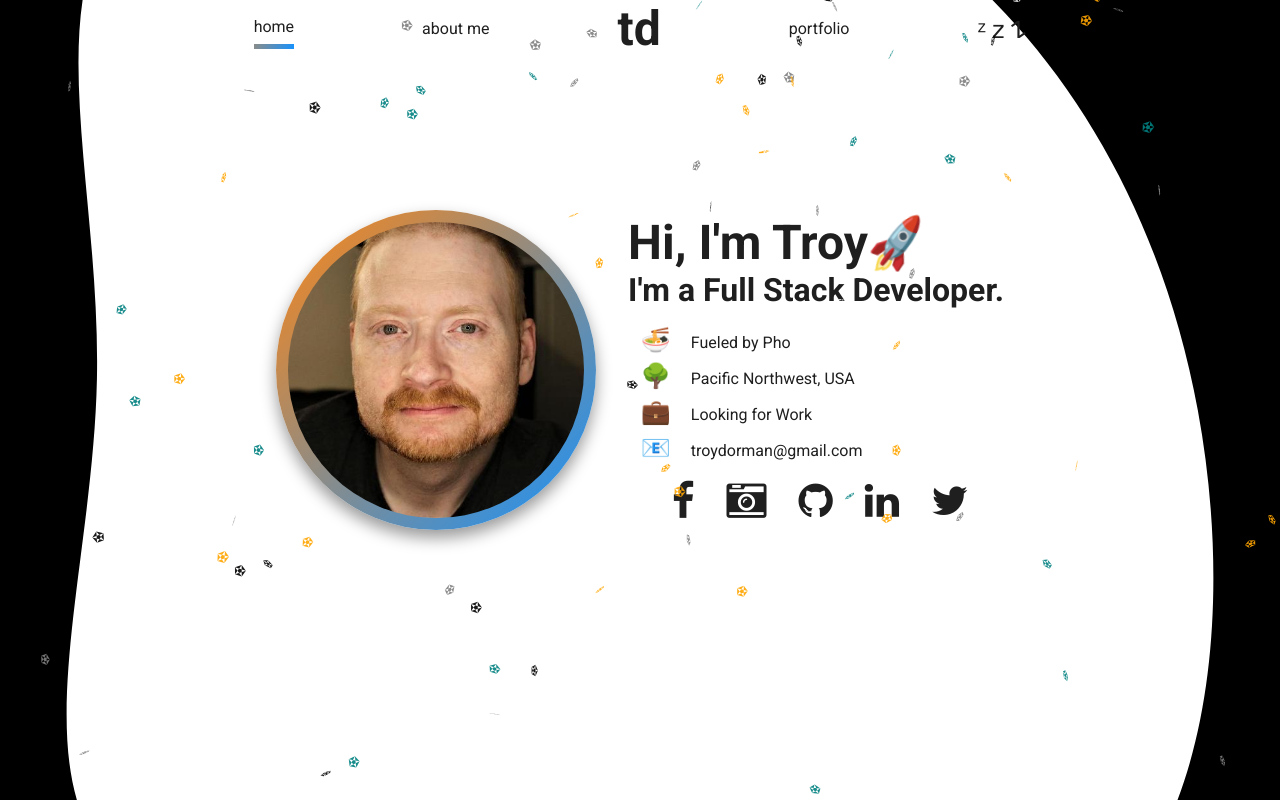
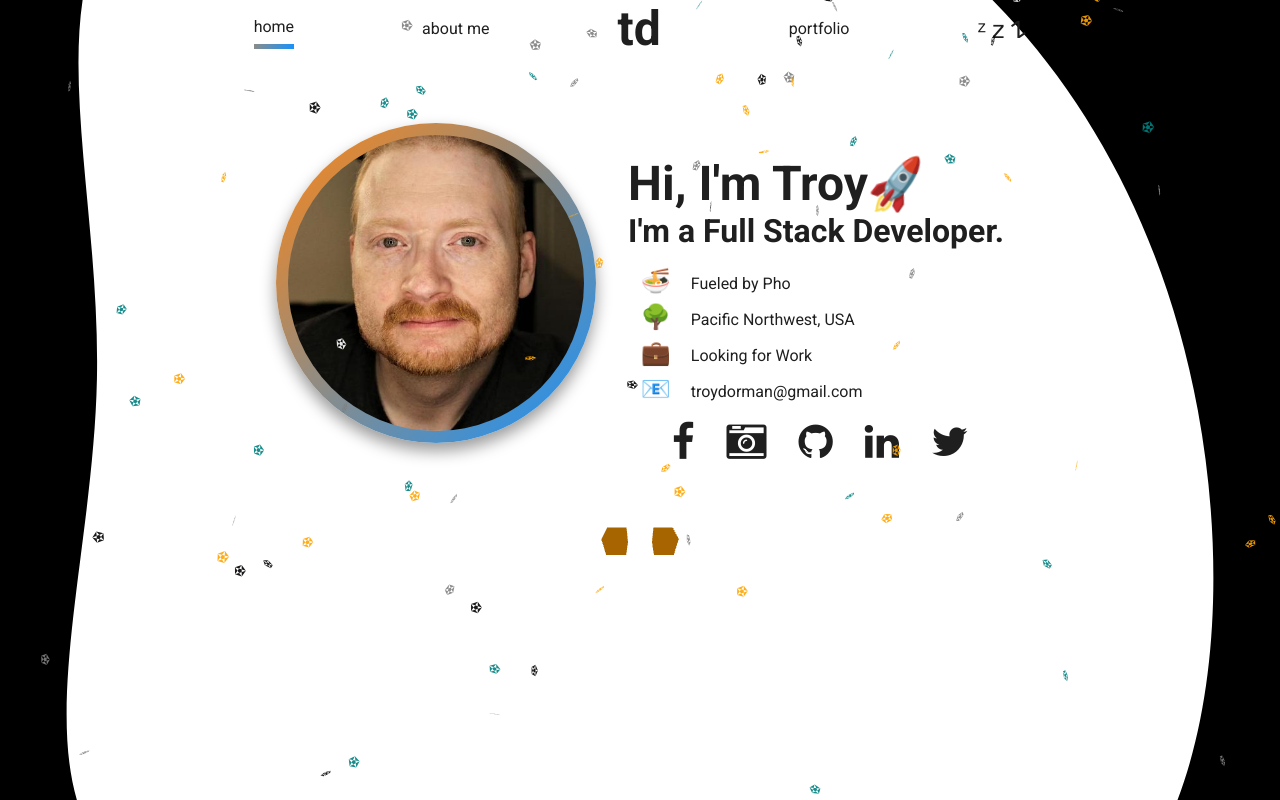
Before and after one commit to infiniteoo/portfolio_2024, a React (Create React App) app: page / in a window 1280 px wide. Built offline with nearby package versions, Linux system fonts and the light colour scheme.

Commit message:
displaying home plage with 3d boxes

```diff
--- a/package.json
+++ b/package.json
@@ -23,6 +23,7 @@
     "react-dom": "^18.2.0",
     "react-router-dom": "^6.3.0",
     "react-scripts": "^5.0.1",
+    "react-three-fiber": "^6.0.13",
     "react-tilt": "^1.0.2",
     "react-use": "^17.4.0",
     "sass": "^1.54.5",
--- /dev/null
+++ b/src/components/3d/ThreeDBoxes.jsx
@@ -0,0 +1,39 @@
+import React, { useRef, useState } from "react";
+import { Canvas, useFrame } from "@react-three/fiber";
+
+function Box(props) {
+  // This reference gives us direct access to the THREE.Mesh object
+  const ref = useRef();
+  // Hold state for hovered and clicked events
+  const [hovered, hover] = useState(false);
+  const [clicked, click] = useState(false);
+  // Subscribe this component to the render-loop, rotate the mesh every frame
+  useFrame((state, delta) => (ref.current.rotation.x += delta));
+  // Return the view, these are regular Threejs elements expressed in JSX
+  return (
+    <mesh
+      {...props}
+      ref={ref}
+      scale={clicked ? 1.5 : 1}
+      onClick={(event) => click(!clicked)}
+      onPointerOver={(event) => hover(true)}
+      onPointerOut={(event) => hover(false)}
+    >
+      <boxGeometry args={[1, 1, 1]} />
+      <meshStandardMaterial color={hovered ? "hotpink" : "orange"} />
+    </mesh>
+  );
+}
+
+const ThreeDBoxes = () => {
+  return (
+    <Canvas>
+      <ambientLight />
+      <pointLight position={[10, 10, 10]} />
+      <Box position={[-1.2, 0, 0]} />
+      <Box position={[1.2, 0, 0]} />
+    </Canvas>
+  );
+};
+
+export default ThreeDBoxes;
--- a/src/components/home/Home.js
+++ b/src/components/home/Home.js
@@ -7,17 +7,21 @@ import SocialIcon from './SocialIcon'
 import { Box } from '@mui/material'
 import { info } from '../../info/Info'
 import ConfettiComponent from '../confetti/ConfettiComponent'
+import ThreeDBoxes from '../3d/ThreeDBoxes'
 
 export default function Home() {
   return (
+    <>
       <Box
         component={'main'}
         display={'flex'}
-      flexDirection={{ xs: 'column', md: 'row' }}
+        flexDirection={{ xs: 'column', md: 'column' }}
         alignItems={'center'}
         justifyContent={'center'}
         minHeight={'calc(100vh - 175px)'}
       >
+        <div id="leftright" style={{ display: 'flex', flexDirection: 'row' }}>
+          <div id={'left side'}>
             <Box
               className={classNames((Style.avatar, Style.shadowed))}
               alt={'image of developer'}
@@ -31,6 +35,8 @@ export default function Home() {
               mb={{ xs: '1rem', sm: 0 }}
               mr={{ xs: 0, md: '2rem' }}
             />
+          </div>
+          <div id={'right side'} style={{ marginTop: '2rem' }}>
             <Box>
               <h1>
                 Hi, I'm {info.firstName}
@@ -65,8 +71,14 @@ export default function Home() {
                 ))}
               </Box>
             </Box>
+          </div>
+        </div>
+        <Box>
+          <ThreeDBoxes />
+        </Box>
 
         <ConfettiComponent style={{ zIndex: 0 }} />
       </Box>
+    </>
   )
 }
```
Also changed, not shown: 2 other files (tests, documents, lock files or other folders). Lines whose indentation alone changed are shown as unchanged.
